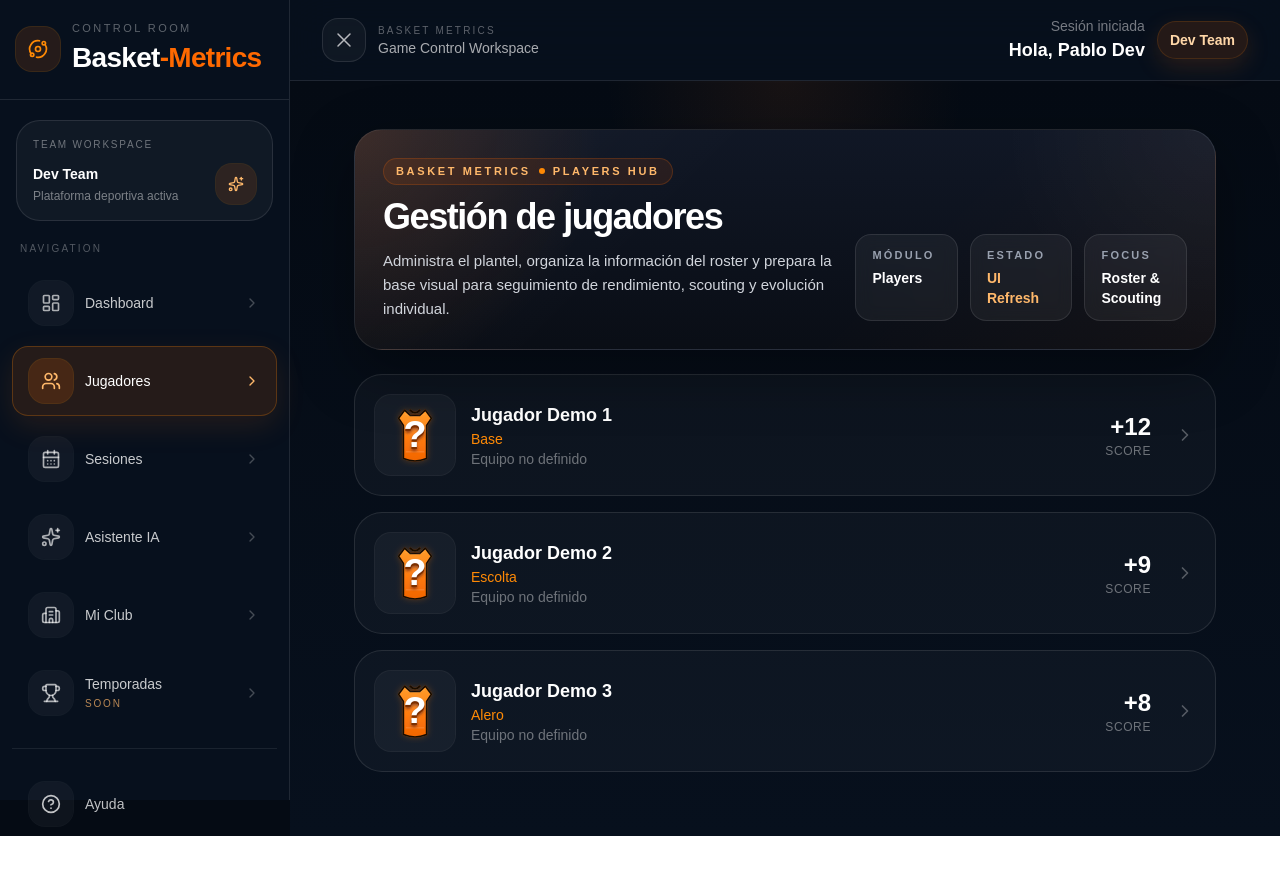
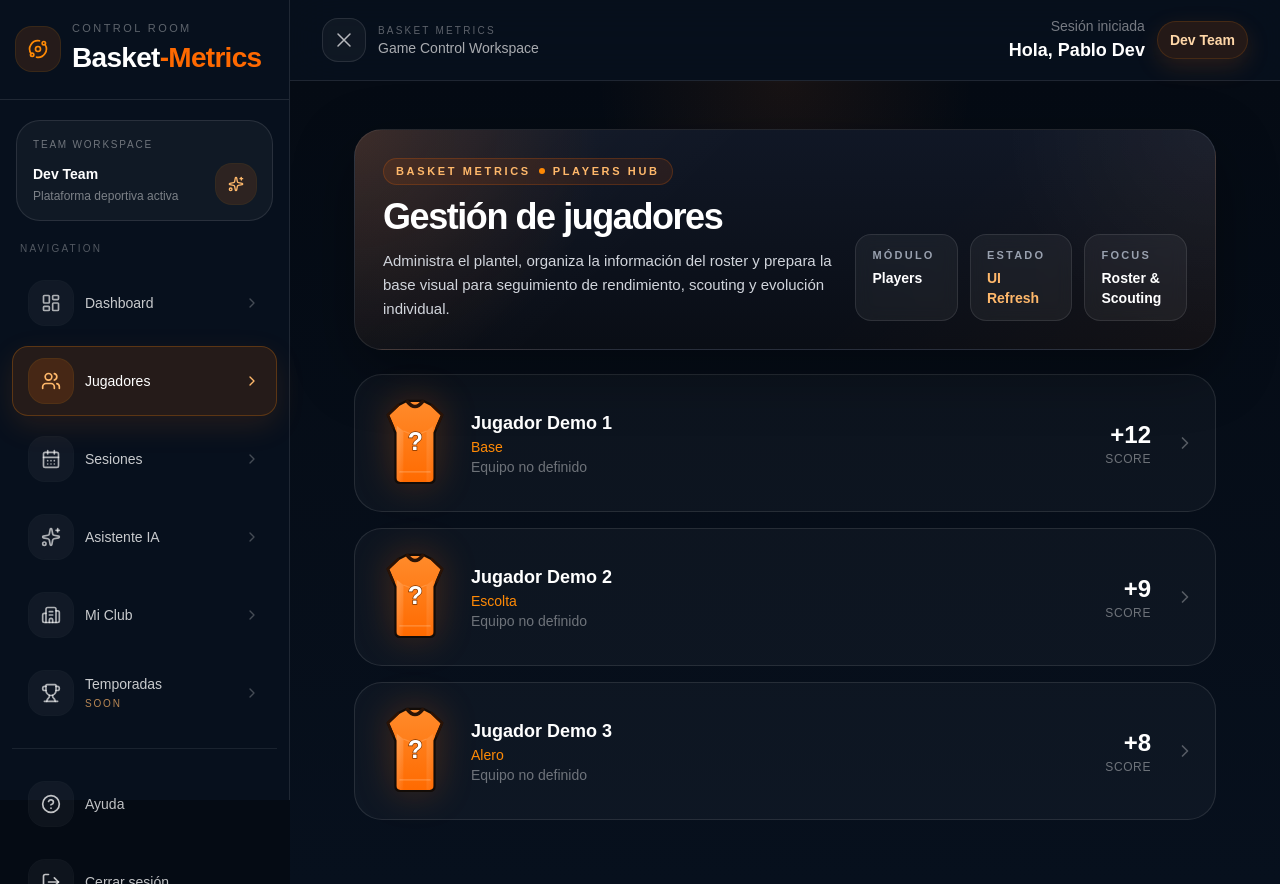
Before and after one commit to PabloLeonRios/basket-metrics-clean, a Next.js app: page /panel/players in a window 1280 px wide. Before the commit the page ends 836 px from the top, so only its background shows below. Built offline with nearby package versions, Linux system fonts and the light colour scheme.

Commit message:
Actualizar PlayerManager.tsx
j

```diff
--- a/src/components/players/PlayerManager.tsx
+++ b/src/components/players/PlayerManager.tsx
@@ -1,7 +1,6 @@
 'use client';
 
-import PlayerJerseyBadge from "@/components/ui/PlayerJerseyBadge";
-import { ChevronRight } from "lucide-react";
+import { ChevronRight } from 'lucide-react';
 
 interface Player {
   id: string;
@@ -12,18 +11,168 @@ interface Player {
   score?: number;
 }
 
+/**
+ * ============================================================
+ * PLAYER MANAGER
+ * ============================================================
+ *
+ * NOTAS PARA PABLITO (Mongo)
+ * --------------------------
+ * Este archivo mantiene una demo visual del módulo Players.
+ *
+ * Importante:
+ * - La camiseta se copió EXACTAMENTE del dashboard page
+ *   (src/app/panel/dashboard/page.tsx -> function Jersey)
+ * - No usar JerseyIcon acá mientras el dashboard use su propia
+ *   implementación inline, para evitar diferencias visuales.
+ *
+ * Futuro ideal:
+ * - extraer este Jersey a un componente compartido y hacer que
+ *   dashboard + players usen la misma fuente visual.
+ */
+
 const demoPlayers: Player[] = [
-  { id: "1", name: "Jugador Demo 1", position: "Base", score: 12 },
-  { id: "2", name: "Jugador Demo 2", position: "Escolta", score: 9 },
-  { id: "3", name: "Jugador Demo 3", position: "Alero", score: 8 },
+  { id: '1', name: 'Jugador Demo 1', position: 'Base', score: 12 },
+  { id: '2', name: 'Jugador Demo 2', position: 'Escolta', score: 9 },
+  { id: '3', name: 'Jugador Demo 3', position: 'Alero', score: 8 },
 ];
+
+function Jersey({
+  number,
+  primary = '#ff6a00',
+  secondary = '#ff8b2b',
+  accent = '#2a1306',
+}: {
+  number?: number;
+  primary?: string;
+  secondary?: string;
+  accent?: string;
+}) {
+  const displayNumber = typeof number === 'number' ? number : '?';
+  const safeId = `jersey-${displayNumber}-${primary.replace('#', '')}`;
+
+  return (
+    <div className="flex items-center justify-center">
+      <svg
+        viewBox="0 0 180 210"
+        className="h-24 w-20 drop-shadow-[0_0_18px_rgba(255,106,0,0.24)]"
+        aria-hidden="true"
+      >
+        <defs>
+          <linearGradient id={`${safeId}-grad`} x1="0" y1="0" x2="0" y2="1">
+            <stop offset="0%" stopColor={secondary} />
+            <stop offset="100%" stopColor={primary} />
+          </linearGradient>
+
+          <linearGradient id={`${safeId}-side`} x1="0" y1="0" x2="1" y2="1">
+            <stop offset="0%" stopColor="#ffd8b6" stopOpacity="0.55" />
+            <stop offset="100%" stopColor="#ffffff" stopOpacity="0.02" />
+          </linearGradient>
+        </defs>
+
+        <path
+          d="
+            M52 20
+            L72 10
+            L108 10
+            L128 20
+            L151 42
+            L139 70
+            L134 82
+            L134 184
+            Q134 195 123 195
+            L57 195
+            Q46 195 46 184
+            L46 82
+            L41 70
+            L29 42
+            Z
+          "
+          fill={`url(#${safeId}-grad)`}
+          stroke="#120c08"
+          strokeWidth="5"
+          strokeLinejoin="round"
+        />
+
+        <path
+          d="M73 12 Q90 34 107 12"
+          fill="none"
+          stroke={accent}
+          strokeWidth="8"
+          strokeLinecap="round"
+        />
+
+        <path
+          d="M52 20 L29 42 L41 70"
+          fill="none"
+          stroke={accent}
+          strokeWidth="6"
+          strokeLinecap="round"
+          strokeLinejoin="round"
+        />
+
+        <path
+          d="M128 20 L151 42 L139 70"
+          fill="none"
+          stroke={accent}
+          strokeWidth="6"
+          strokeLinecap="round"
+          strokeLinejoin="round"
+        />
+
+        <path
+          d="M49 66 L64 78 L64 192 L57 192 Q49 192 49 184 Z"
+          fill={`url(#${safeId}-side)`}
+          opacity="0.55"
+        />
+
+        <path
+          d="M131 66 L116 78 L116 192 L123 192 Q131 192 131 184 Z"
+          fill={`url(#${safeId}-side)`}
+          opacity="0.3"
+        />
+
+        <path
+          d="M64 78 Q90 92 116 78"
+          fill="none"
+          stroke="#ffcf9f"
+          strokeOpacity="0.25"
+          strokeWidth="3"
+        />
+
+        <text
+          x="90"
+          y="120"
+          textAnchor="middle"
+          fontSize="56"
+          fontWeight="900"
+          fill="#ffffff"
+          style={{
+            paintOrder: 'stroke',
+            stroke: '#7a3300',
+            strokeWidth: 3,
+            letterSpacing: '-2px',
+          }}
+        >
+          {displayNumber}
+        </text>
+
+        <path
+          d="M56 170 H124"
+          stroke="#ffd4aa"
+          strokeOpacity="0.35"
+          strokeWidth="3"
+          strokeLinecap="round"
+        />
+      </svg>
+    </div>
+  );
+}
 
 export default function PlayerManager() {
   return (
     <div className="space-y-4">
-
       {demoPlayers.map((player) => (
-
         <div
           key={player.id}
           className="
@@ -40,54 +189,34 @@ export default function PlayerManager() {
             hover:-translate-y-0.5
           "
         >
-
-          {/* LEFT SIDE */}
           <div className="flex items-center gap-4">
-
-            <PlayerJerseyBadge number={player.number} />
+            <Jersey number={player.number} />
 
             <div className="min-w-0">
-
               <p className="text-lg font-bold text-white truncate">
                 {player.name}
               </p>
 
-              <p className="text-sm text-orange-400">
-                {player.position}
-              </p>
+              <p className="text-sm text-orange-400">{player.position}</p>
 
               <p className="text-sm text-white/40">
-                {player.team ?? "Equipo no definido"}
+                {player.team ?? 'Equipo no definido'}
               </p>
-
+            </div>
           </div>
 
+          <div className="flex items-center gap-6">
+            <div className="text-right">
+              <p className="text-2xl font-bold text-white">+{player.score}</p>
+              <p className="text-xs uppercase tracking-wider text-white/40">
+                Score
+              </p>
             </div>
 
-          {/* RIGHT SIDE */}
-
-          <div className="flex items-center gap-6">
-
-            <div className="text-right">
-
-              <p className="text-2xl font-bold text-white">
-                +{player.score}
-              </p>
-
-              <p className="text-xs text-white/40 uppercase tracking-wider">
-                Score
-              </p>
-
+            <ChevronRight className="h-5 w-5 text-white/30 transition group-hover:text-white" />
           </div>
-
-            <ChevronRight className="w-5 h-5 text-white/30 group-hover:text-white transition" />
-
         </div>
-
-        </div>
-
       ))}
-
     </div>
   );
 }
```
Lines whose indentation alone changed are shown as unchanged.
